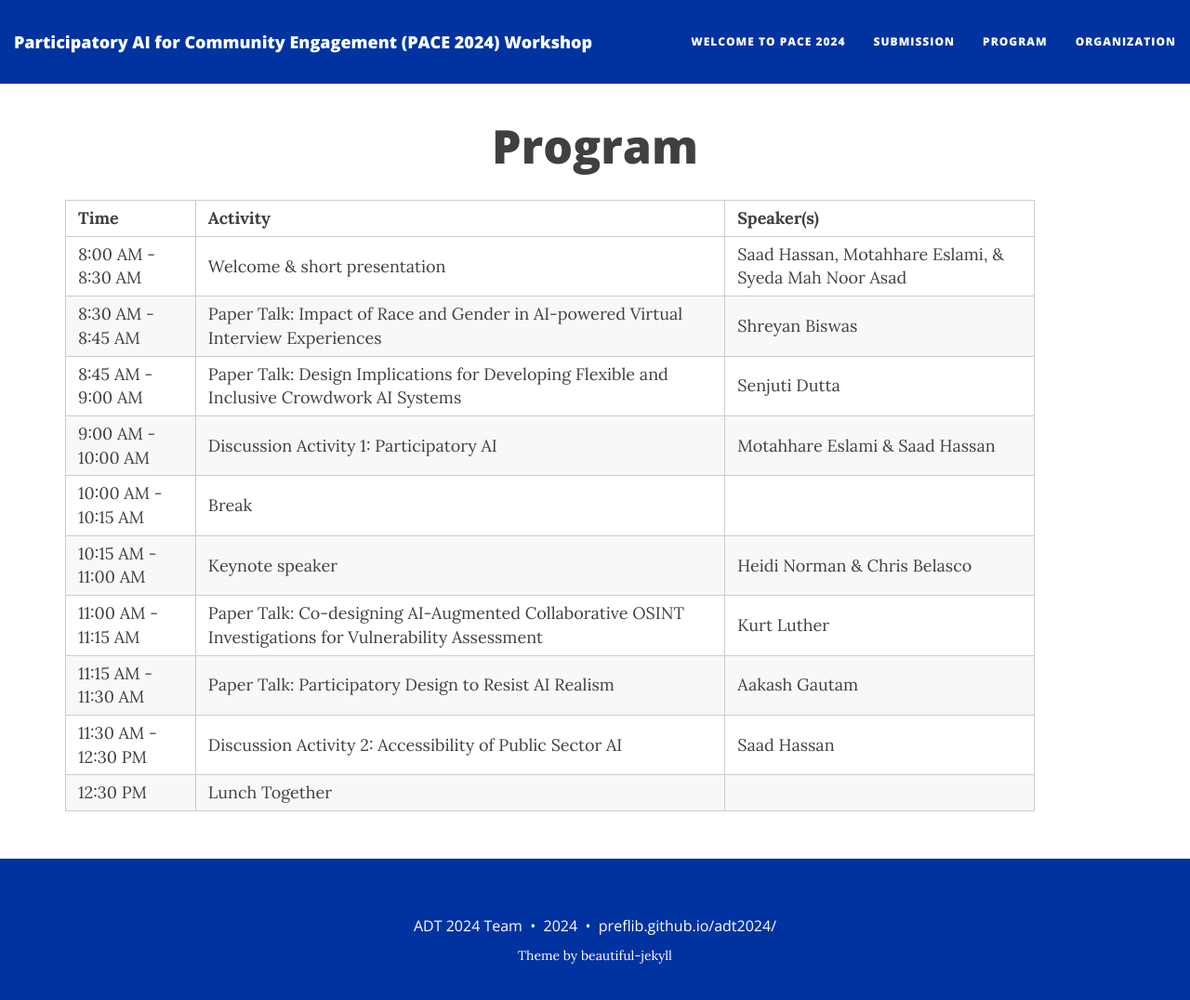
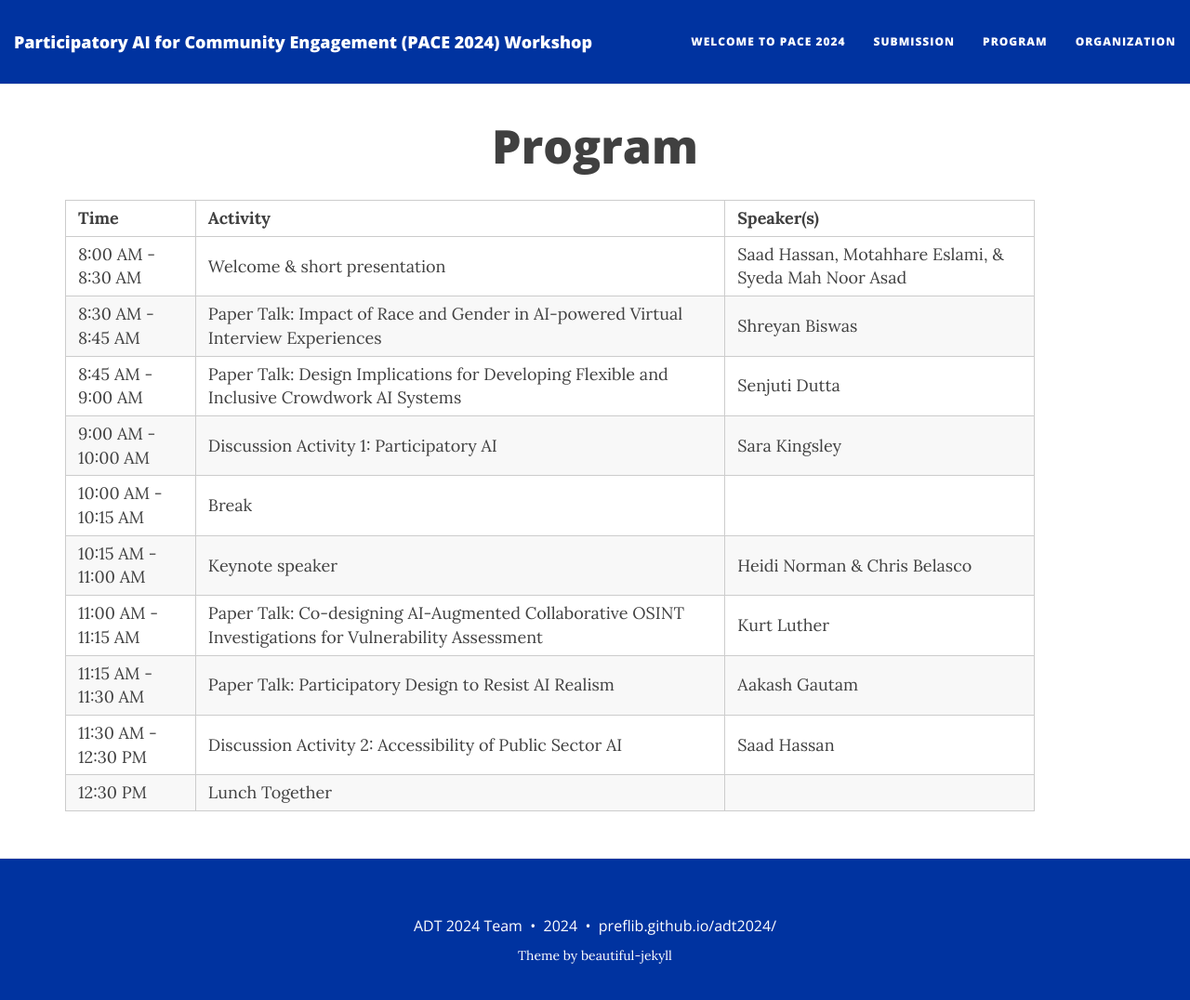
Before and after one commit to TulaneCS/PACE, a Jekyll site: the page built from program.md, in a window 1280 px wide and 1089 px high. Shown: the top 1076 px of the window at 93% size. Built offline with Jekyll 4.4.1, drawn with Linux system fonts in a browser that asks for light colours; nearby versions of some CDN libraries.

Commit message:
Update program.md

```diff
--- a/program.md
+++ b/program.md
@@ -9,7 +9,7 @@ published: true
 | 8:00 AM - 8:30 AM     | Welcome & short presentation                                                    | Saad Hassan, Motahhare Eslami, & Syeda Mah Noor Asad |
 | 8:30 AM - 8:45 AM     | Paper Talk: Impact of Race and Gender in AI-powered Virtual Interview Experiences| Shreyan Biswas                               |
 | 8:45 AM - 9:00 AM     | Paper Talk: Design Implications for Developing Flexible and Inclusive Crowdwork AI Systems | Senjuti Dutta                              |
-| 9:00 AM - 10:00 AM    | Discussion Activity 1: Participatory AI                                         | Motahhare Eslami & Saad Hassan                |
+| 9:00 AM - 10:00 AM    | Discussion Activity 1: Participatory AI                                         | Sara Kingsley                |
 | 10:00 AM - 10:15 AM   | Break                                                                           |                                               |
 | 10:15 AM - 11:00 AM   | Keynote speaker                                                                 | Heidi Norman & Chris Belasco                  |
 | 11:00 AM - 11:15 AM   | Paper Talk: Co-designing AI-Augmented Collaborative OSINT Investigations for Vulnerability Assessment | Kurt Luther                          |
```
